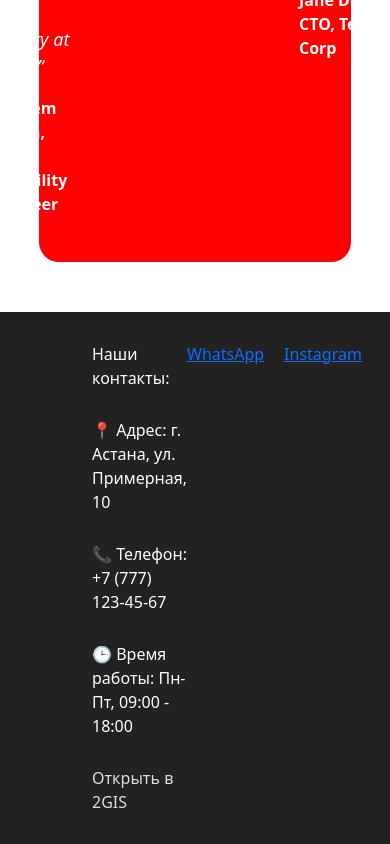
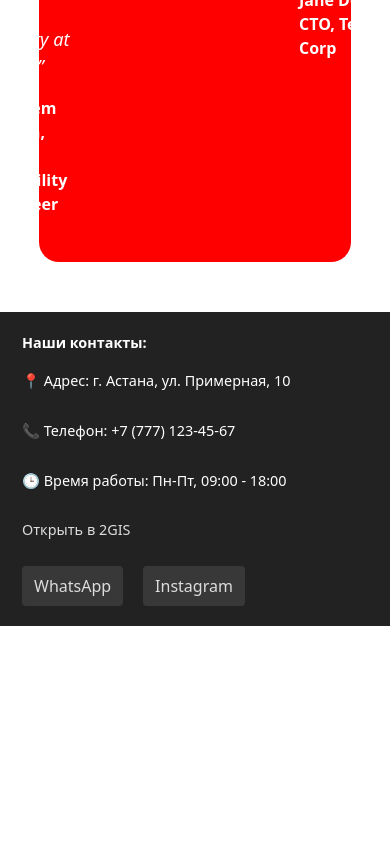
Before and after one commit to Neroframe/ReactFront, a React (Vite) app: page / in a window 390 px wide. Shown: the part 5678-6522 px from the top of the page. After the commit the page ends 6304 px from the top, so only its background shows below. Built offline with nearby package versions, Linux system fonts and the light colour scheme.

Commit message:
footer.jsx and footer.css adaptivity

```diff
--- a/src/components/Footer.jsx
+++ b/src/components/Footer.jsx
@@ -24,10 +24,10 @@ export default function Footer() {
         {/* Правая часть футера */}
         <div className="right">
           <div className="icons">
-            <a href="https://wa.me/77771234567" target="_blank" rel="noopener noreferrer">
+            <a href="https://wa.me/77771234567" target="_blank" rel="noopener noreferrer" className="icon-link">
               WhatsApp
             </a>
-            <a href="https://instagram.com/example" target="_blank" rel="noopener noreferrer">
+            <a href="https://instagram.com/example" target="_blank" rel="noopener noreferrer" className="icon-link">
               Instagram
             </a>
           </div>
--- a/src/styles/Footer.css
+++ b/src/styles/Footer.css
@@ -1,8 +1,9 @@
 .footer {
-    background-color: #222; /* Темно-серый вместо красного */
-    color: #fff; /* Белый текст для контраста */
-    padding: 30px 80px;
+  background-color: #222;
+  color: #fff;
+  padding: 30px 20px;
   width: 100%;
+  box-sizing: border-box;
 }
 
 .container {
@@ -12,6 +13,8 @@
   max-width: 1400px;
   margin: 0 auto;
   width: 100%;
+  flex-wrap: wrap;
+  gap: 20px;
 }
 
 .left,
@@ -19,6 +22,7 @@
   display: flex;
   flex-direction: column;
   gap: 12px;
+  min-width: 250px;
 }
 
 .icons {
@@ -26,12 +30,64 @@
   gap: 20px;
 }
 
-  .link {
-    color: #ddd; /* Серый текст для смягченного эффекта */
+.link,
+.icon-link {
+  color: #ddd;
   text-decoration: none;
+  transition: all 0.3s ease;
 }
 
-  .link:hover {
+.link:hover,
+.icon-link:hover {
   color: #fff;
   text-decoration: underline;
 }
+
+.title {
+  font-weight: bold;
+  font-size: 1.1rem;
+  margin-bottom: 5px;
+}
+
+/* Адаптивность для планшетов */
+@media (max-width: 768px) {
+  .footer {
+    padding: 25px 15px;
+  }
+
+  .container {
+    flex-direction: column;
+    gap: 25px;
+  }
+
+  .left,
+  .right {
+    width: 100%;
+  }
+
+  .icons {
+    justify-content: flex-start;
+  }
+}
+
+/* Адаптивность для мобильных */
+@media (max-width: 480px) {
+  .footer {
+    padding: 20px 10px;
+  }
+
+  .left p,
+  .left a {
+    font-size: 0.9rem;
+  }
+
+  .icon-link {
+    padding: 8px 12px;
+    background-color: rgba(255, 255, 255, 0.1);
+    border-radius: 4px;
+  }
+
+  .icon-link:hover {
+    background-color: rgba(255, 255, 255, 0.2);
+  }
+}
```
Lines whose indentation alone changed are shown as unchanged.
